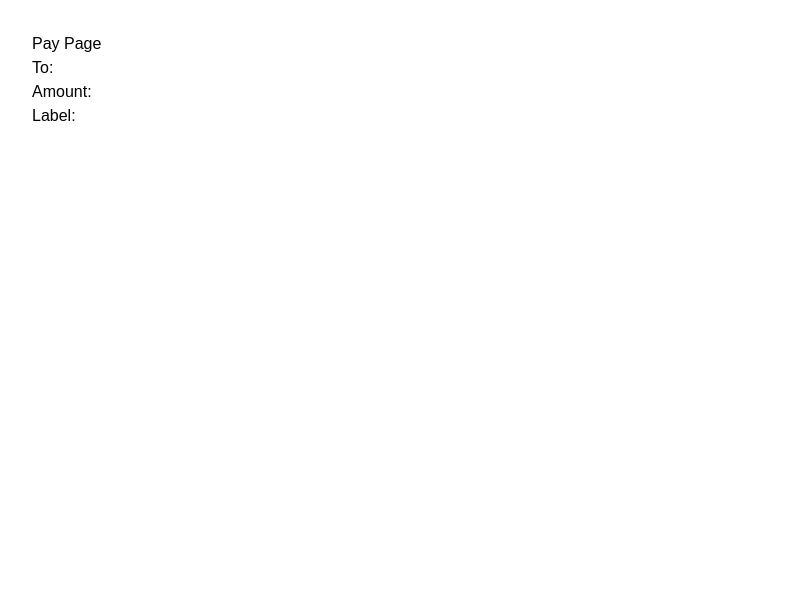
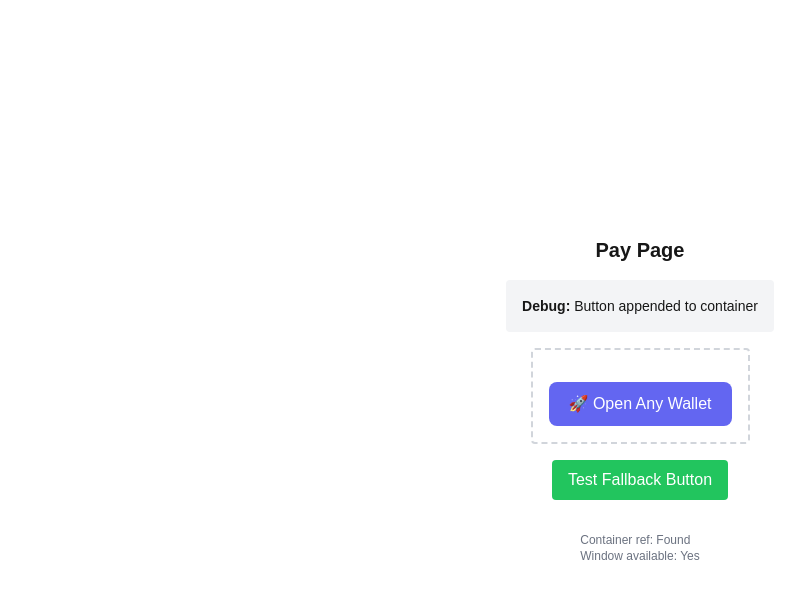
Before and after one commit to lalitcap23/BlinkEDD, a Next.js app: page /pay in a window 1280 px wide. Shown: the top 598 px of the page, without its empty margins (0-789 px from the left). Built offline with nearby package versions, Linux system fonts and the light colour scheme.

Commit message:
testling

```diff
--- a/src/app/pay/page.tsx
+++ b/src/app/pay/page.tsx
@@ -1,11 +1,103 @@
-// src/app/pay/page.tsx
-import { Suspense } from 'react';
-import PayClient from './payClient';
+'use client';
+import { useEffect, useRef, useState } from 'react';
+import { createUniversalPaymentButton } from '../utils/generateBlink';
 
 export default function PayPage() {
+  const buttonContainerRef = useRef<HTMLDivElement>(null);
+  const [debug, setDebug] = useState<string>('');
+
+  useEffect(() => {
+    console.log('PayPage useEffect triggered');
+    setDebug('Starting button creation...');
+
+    try {
+      console.log('Creating button with params:', {
+        recipient: 'YourSolanaAddressHere',
+        amount: 0.01,
+        label: 'Thanks!',
+        message: 'You are awesome!'
+      });
+
+      const button = createUniversalPaymentButton({
+        recipient: 'YourSolanaAddressHere',
+        amount: 0.01,
+        label: 'Thanks!',
+        message: 'You are awesome!'
+      });
+
+      console.log('Button created:', button);
+      setDebug('Button created successfully');
+
+      if (buttonContainerRef.current) {
+        console.log('Container found, appending button');
+        buttonContainerRef.current.appendChild(button);
+        setDebug('Button appended to container');
+      } else {
+        console.log('Container not found');
+        setDebug('Error: Container not found');
+      }
+    } catch (error) {
+      console.error('Error creating button:', error);
+      setDebug(`Error: ${error instanceof Error ? error.message : 'Unknown error'}`);
+    }
+  }, []);
+
+  // Fallback: Create button manually if import fails
+  const createFallbackButton = () => {
+    const button = document.createElement('button');
+    button.textContent = '🚀 Test Button (Fallback)';
+    button.style.cssText = `
+      padding: 10px 20px;
+      border-radius: 8px;
+      background: #6366f1;
+      color: white;
+      font-size: 16px;
+      border: none;
+      cursor: pointer;
+      margin-top: 16px;
+    `;
+    button.onclick = () => alert('Fallback button clicked!');
+    return button;
+  };
+
+  const handleFallbackTest = () => {
+    if (buttonContainerRef.current) {
+      buttonContainerRef.current.innerHTML = '';
+      const fallbackButton = createFallbackButton();
+      buttonContainerRef.current.appendChild(fallbackButton);
+      setDebug('Fallback button created');
+    }
+  };
+
   return (
-    <Suspense fallback={<div>Loading...</div>}>
-      <PayClient />
-    </Suspense>
+    <div className="flex flex-col items-center justify-center min-h-screen p-4">
+      <h1 className="text-xl font-bold mb-4">Pay Page</h1>
+
+      {/* Debug info */}
+      <div className="bg-gray-100 p-4 rounded mb-4 text-sm">
+        <strong>Debug:</strong> {debug}
+      </div>
+
+      {/* Button container */}
+      <div ref={buttonContainerRef} className="min-h-[50px] border-2 border-dashed border-gray-300 p-4 rounded">
+        {/* Button will be inserted here */}
+      </div>
+
+      {/* Fallback test button */}
+      <button
+        onClick={handleFallbackTest}
+        className="mt-4 px-4 py-2 bg-green-500 text-white rounded"
+      >
+        Test Fallback Button
+      </button>
+
+      <div id="status" className="mt-4 text-center text-sm text-gray-600" />
+
+      {/* Additional debug info */}
+      <div className="mt-4 text-xs text-gray-500">
+        <p>Container ref: {buttonContainerRef.current ? 'Found' : 'Not found'}</p>
+        <p>Window available: {typeof window !== 'undefined' ? 'Yes' : 'No'}</p>
+      </div>
+    </div>
   );
 }
--- a/src/app/pay/payClient.tsx
+++ b/src/app/pay/payClient.tsx
@@ -1,20 +1,40 @@
-// src/app/pay/PayClient.tsx
 'use client';
 
+import { useEffect, useRef } from 'react';
 import { useSearchParams } from 'next/navigation';
+import { createUniversalPaymentButton } from '../utils/generateBlink';
 
 export default function PayClient() {
   const searchParams = useSearchParams();
-  const to = searchParams.get('to');
-  const amount = searchParams.get('amount');
-  const label = searchParams.get('label');
+  const to = searchParams.get('to') || '';
+  const amount = parseFloat(searchParams.get('amount') || '0');
+  const label = searchParams.get('label') || '';
+  const buttonContainerRef = useRef<HTMLDivElement>(null);
 
-  return (
-    <div style={{ backgroundColor: 'white', color: 'black', height: '100vh', padding: '2rem' }}>
-      <h1>Pay Page</h1>
-      <p>To: {to}</p>
-      <p>Amount: {amount}</p>
-      <p>Label: {label}</p>
-    </div>
-  );
-}
+ useEffect(() => {
+  if (!to || !amount || amount <= 0) {
+    if (buttonContainerRef.current) {
+      buttonContainerRef.current.innerHTML = '<p style="color: red;">Invalid payment parameters</p>';
+    }
+    return;
+  }
+
+  try {
+    const button = createUniversalPaymentButton({
+      recipient: to,
+      amount,
+      label,
+      message: 'You are awesome!'
+    });
+
+    if (buttonContainerRef.current) {
+      buttonContainerRef.current.innerHTML = '';
+      buttonContainerRef.current.appendChild(button);
+    }
+  } catch (error) {
+    console.error('Error creating payment button:', error);
+    if (buttonContainerRef.current) {
+      buttonContainerRef.current.innerHTML = '<p style="color: red;">Error creating payment button</p>';
+    }
+  }
+}, [to, amount, label]);}
--- a/src/app/utils/generateBlink.ts
+++ b/src/app/utils/generateBlink.ts
@@ -703,3 +703,50 @@ export function generatePhantomURL(recipient: string, amount: number, label?: st
 export function generateBackpackURL(recipient: string, amount: number, label?: string, message?: string): string {
   return generateBackpackMobileDeepLink(recipient, amount, label, message);
 }
+
+// Exported button function
+export function createUniversalPaymentButton(paymentParams: BlinkParams): HTMLButtonElement {
+  const button = document.createElement('button');
+  button.textContent = '🚀 Open Any Wallet';
+  button.style.padding = '10px 20px';
+  button.style.borderRadius = '8px';
+  button.style.background = '#6366f1';
+  button.style.color = 'white';
+  button.style.fontSize = '16px';
+  button.style.border = 'none';
+  button.style.cursor = 'pointer';
+  button.style.marginTop = '16px';
+
+  button.addEventListener('click', async () => {
+    const statusDiv = document.getElementById('status') || document.createElement('div');
+    statusDiv.textContent = `Opening best wallet...`;
+
+    const result = await handleUniversalPayment(
+      paymentParams.recipient,
+      paymentParams.amount,
+      paymentParams.label,
+      paymentParams.message
+    );
+
+    if (result.success) {
+      statusDiv.textContent = `✅ Wallet opened successfully`;
+    } else {
+      statusDiv.textContent = `❌ Wallet not found. Try installing it first.`;
+      if (result.fallbackUrl) {
+        setTimeout(() => {
+          if (confirm(`Install wallet?`)) {
+            window.location.href = result.fallbackUrl!;
+          }
+        }, 1000);
+      }
+    }
+
+    // Optional: append status if it doesn't exist
+    if (!document.getElementById('status')) {
+      statusDiv.id = 'status';
+      document.body.appendChild(statusDiv);
+    }
+  });
+
+  return button;
+}
```
